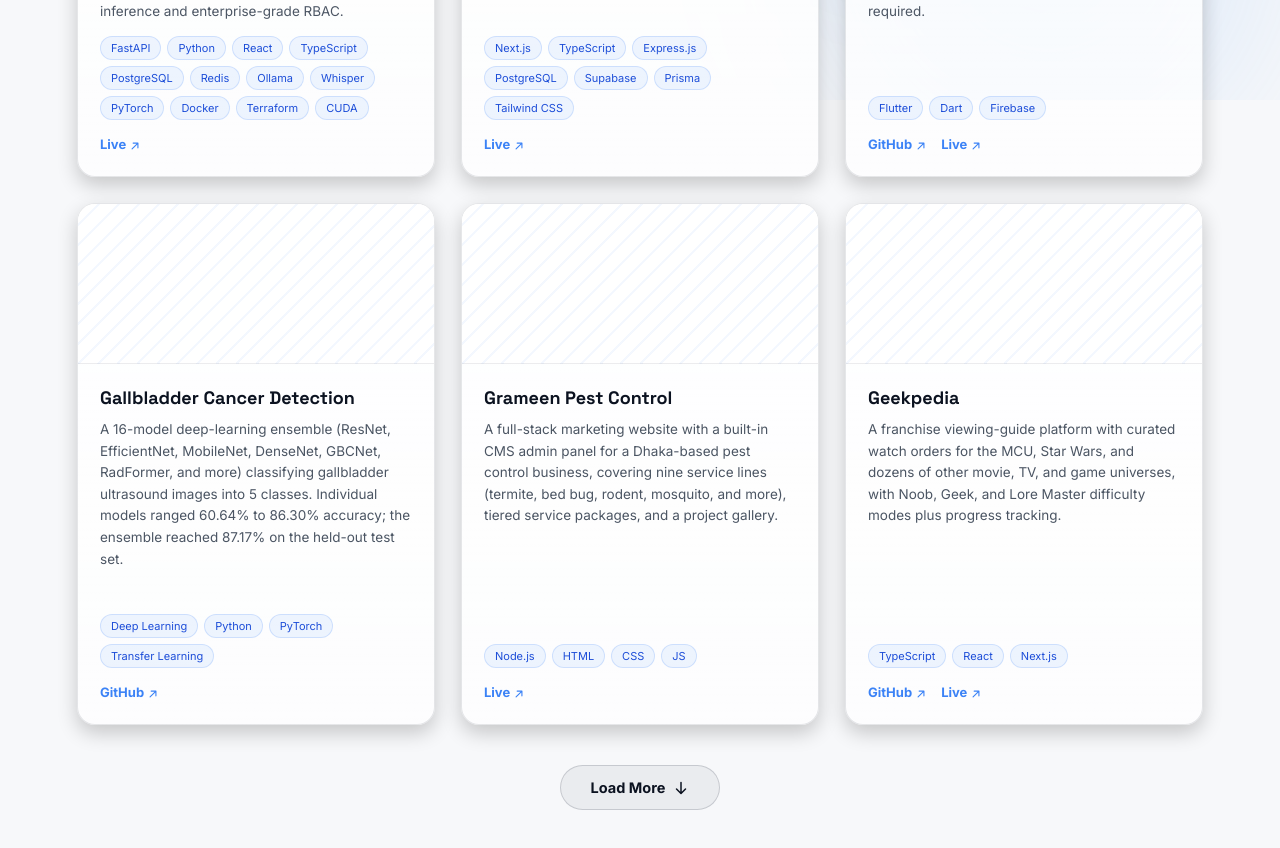
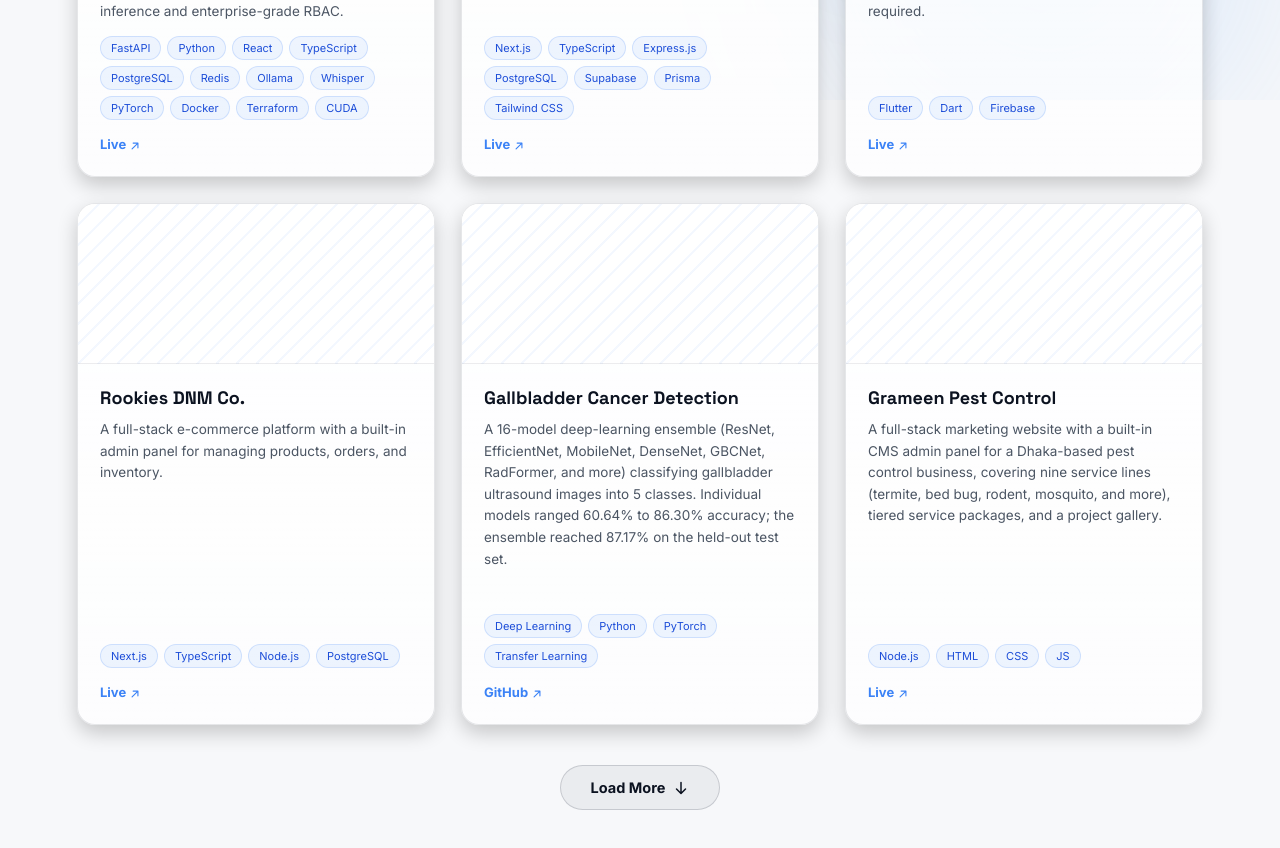
Before and after one commit to Slightsmile/slightsmile.github.io, a React (Vite) app: page /projects in a window 1280 px wide. Shown: the part 700-1548 px from the top of the page. Built offline with nearby package versions, Linux system fonts and the light colour scheme.

Commit message:
Add Rookies DNM Co. project and update project links

```diff
--- a/src/data.js
+++ b/src/data.js
@@ -20,8 +20,9 @@ export const TIMELINE_DATA = [
 
 export const PROJECTS_DATA = [
   { id: 'aihr', category: 'ai', title: 'AIHR', desc: 'A multi-tenant AI-powered HR platform covering recruitment and CV matching, video interview intelligence, attrition-risk prediction, bias-aware performance management, workforce forecasting, and an HR self-service chatbot, all on tenant-isolated databases with on-premise AI inference and enterprise-grade RBAC.', tags: ['FastAPI', 'Python', 'React', 'TypeScript', 'PostgreSQL', 'Redis', 'Ollama', 'Whisper', 'PyTorch', 'Docker', 'Terraform', 'CUDA'], image: '/images/aihr.png', githubUrl: null, liveUrl: 'https://aihr.daffodilglobal.ai/' },
-  { id: 'barighor', category: 'web', title: 'Barighor', desc: 'A digital rent notebook SaaS for landlords in Bangladesh: manage multiple buildings from one dashboard, auto-generate monthly invoices, track dues and vacancies, send building-wide notices, and give tenants their own portal for rent status and payment history.', tags: ['Next.js', 'TypeScript', 'Express.js', 'PostgreSQL', 'Supabase', 'Prisma', 'Tailwind CSS'], image: '/images/barighor.png', githubUrl: null, liveUrl: 'https://barighor.vercel.app/' },
-  { id: 'subtext', category: 'web', title: 'Subtext', desc: 'A privacy-first, end-to-end encrypted chat app built around "Infinity Space," a hidden password-locked chat environment users can switch into instantly, so sensitive conversations stay concealed even if someone else unlocks the phone. No account signup or ad tracking required.', tags: ['Flutter', 'Dart', 'Firebase'], image: '/images/subtext.png', githubUrl: 'https://github.com/Slightsmile/Subtext', liveUrl: 'https://subtext-bd.vercel.app/' },
+  { id: 'barighor', category: 'web', title: 'Barighor', desc: 'A digital rent notebook SaaS for landlords in Bangladesh: manage multiple buildings from one dashboard, auto-generate monthly invoices, track dues and vacancies, send building-wide notices, and give tenants their own portal for rent status and payment history.', tags: ['Next.js', 'TypeScript', 'Express.js', 'PostgreSQL', 'Supabase', 'Prisma', 'Tailwind CSS'], image: '/images/barighor.png', githubUrl: null, liveUrl: 'https://barighor.infec.tech' },
+  { id: 'subtext', category: 'web', title: 'Subtext', desc: 'A privacy-first, end-to-end encrypted chat app built around "Infinity Space," a hidden password-locked chat environment users can switch into instantly, so sensitive conversations stay concealed even if someone else unlocks the phone. No account signup or ad tracking required.', tags: ['Flutter', 'Dart', 'Firebase'], image: '/images/subtext.png', githubUrl: null, liveUrl: 'https://subtext-bd.vercel.app/' },
+  { id: 'rookiesdnmco', category: 'web', title: 'Rookies DNM Co.', desc: 'A full-stack e-commerce platform with a built-in admin panel for managing products, orders, and inventory.', tags: ['Next.js', 'TypeScript', 'Node.js', 'PostgreSQL'], image: '/images/rookies.png', githubUrl: null, liveUrl: 'https://rookiesdnmco.com' },
   { id: 'gbc', category: 'ai', title: 'Gallbladder Cancer Detection', desc: 'A 16-model deep-learning ensemble (ResNet, EfficientNet, MobileNet, DenseNet, GBCNet, RadFormer, and more) classifying gallbladder ultrasound images into 5 classes. Individual models ranged 60.64% to 86.30% accuracy; the ensemble reached 87.17% on the held-out test set.', tags: ['Deep Learning', 'Python', 'PyTorch', 'Transfer Learning'], image: '/images/disease.png', githubUrl: 'https://github.com/Slightsmile/Gallblader-Cancer-Detection-DL', liveUrl: null },
   { id: 'grameenpest', category: 'web', title: 'Grameen Pest Control', desc: 'A full-stack marketing website with a built-in CMS admin panel for a Dhaka-based pest control business, covering nine service lines (termite, bed bug, rodent, mosquito, and more), tiered service packages, and a project gallery.', tags: ['Node.js', 'HTML', 'CSS', 'JS'], image: '/images/grameenpest.png', githubUrl: null, liveUrl: 'https://grameenpestbd.com/' },
   { id: 'geekpedia', category: 'web', title: 'Geekpedia', desc: 'A franchise viewing-guide platform with curated watch orders for the MCU, Star Wars, and dozens of other movie, TV, and game universes, with Noob, Geek, and Lore Master difficulty modes plus progress tracking.', tags: ['TypeScript', 'React', 'Next.js'], image: '/images/geekpedia.svg', logo: true, logoInk: 'white', logoZoom: 2.9, githubUrl: 'https://github.com/Slightsmile/geekpedia', liveUrl: 'https://geekpedia-pi.vercel.app/' },
--- a/src/pages/HomePage.jsx
+++ b/src/pages/HomePage.jsx
@@ -284,15 +284,16 @@ export default function HomePage() {
             maskImage: 'linear-gradient(90deg, transparent, black 4%, black 96%, transparent)',
             WebkitMaskImage: 'linear-gradient(90deg, transparent, black 4%, black 96%, transparent)',
           }}>
-          {[...PROJECTS_DATA, ...PROJECTS_DATA].reverse().map((p, i) => (
-            <div key={p.id + '-' + i} className="__project-card" style={{
+          {[...PROJECTS_DATA, ...PROJECTS_DATA].reverse().map((p, i) => {
+            const cardUrl = p.liveUrl || p.githubUrl;
+            return (
+            <div key={p.id + '-' + i} className="__project-card" onClick={() => { if (cardUrl) window.open(cardUrl, '_blank', 'noreferrer'); }} style={{
               background: 'linear-gradient(180deg, var(--surface-strong), var(--surface-soft))',
-              border: '1px solid var(--border)', borderRadius: 16, overflow: 'hidden',
+              border: '1px solid var(--border)', borderRadius: 16, overflow: 'hidden', cursor: cardUrl ? 'pointer' : 'default',
               display: 'flex', flexDirection: 'column', flex: '0 0 260px', width: 260,
               transition: 'transform 0.2s ease, box-shadow 0.2s ease, border-color 0.2s ease',
               boxShadow: '0 8px 20px rgba(0,0,0,0.2)',
             }}>
-              <Link to="/projects" draggable={false} style={{ textDecoration: 'none', display: 'block' }}>
               <div style={{ height: 120, flexShrink: 0, position: 'relative', background: 'repeating-linear-gradient(135deg, rgba(59,130,246,0.06) 0px, rgba(59,130,246,0.06) 2px, transparent 2px, transparent 14px), var(--bg-elevated)', display: 'flex', alignItems: 'center', justifyContent: 'center', borderBottom: '1px solid var(--border-soft)' }}>
                 {p.logo
                   ? <img src={p.image} alt={p.title} loading="lazy" decoding="async" draggable={false} className={p.logoInk === 'black' ? '__logo-img-black' : '__logo-img-white'} style={{ width: `${34 * (p.logoZoom || 1)}%`, height: `${34 * (p.logoZoom || 1)}%`, objectFit: 'contain', pointerEvents: 'none' }} />
@@ -300,11 +301,8 @@ export default function HomePage() {
                     onError={(e) => { e.currentTarget.style.display = 'none'; e.currentTarget.nextSibling.style.display = 'flex'; }} />}
                 <span style={{ display: 'none', alignItems: 'center', justifyContent: 'center', width: '100%', height: '100%', fontFamily: "'JetBrains Mono',monospace", fontSize: 11, color: 'var(--text-quaternary)', letterSpacing: '0.04em', textAlign: 'center', padding: '0 14px' }}>{p.title.toUpperCase()} PREVIEW</span>
               </div>
-              </Link>
               <div style={{ padding: '16px 16px 18px', display: 'flex', flexDirection: 'column', flex: 1 }}>
-                <Link to="/projects" style={{ textDecoration: 'none' }}>
                 <div style={{ fontFamily: "'Space Grotesk',sans-serif", fontSize: 15.5, fontWeight: 700, color: 'var(--text-primary)' }}>{p.title}</div>
-                </Link>
                 <p style={{
                   fontSize: 12.5, color: 'var(--text-secondary)', margin: '8px 0 12px', lineHeight: 1.5,
                   display: '-webkit-box', WebkitLineClamp: 2, WebkitBoxOrient: 'vertical', overflow: 'hidden',
@@ -315,12 +313,13 @@ export default function HomePage() {
                   ))}
                 </div>
                 <div style={{ display: 'flex', gap: 12, marginTop: 'auto' }}>
-                  {p.githubUrl && <a href={p.githubUrl} target="_blank" rel="noreferrer" style={{ fontSize: 12, color: 'var(--accent-light)', textDecoration: 'none', fontWeight: 700 }}>GitHub <ArrowRight size={11} weight="bold" style={{ transform: 'rotate(-45deg)', display: 'inline', verticalAlign: 'middle' }} /></a>}
-                  {p.liveUrl && <a href={p.liveUrl} target="_blank" rel="noreferrer" style={{ fontSize: 12, color: 'var(--accent-light)', textDecoration: 'none', fontWeight: 700 }}>Live <ArrowRight size={11} weight="bold" style={{ transform: 'rotate(-45deg)', display: 'inline', verticalAlign: 'middle' }} /></a>}
+                  {p.githubUrl && <a href={p.githubUrl} target="_blank" rel="noreferrer" onClick={(e) => e.stopPropagation()} style={{ fontSize: 12, color: 'var(--accent-light)', textDecoration: 'none', fontWeight: 700 }}>GitHub <ArrowRight size={11} weight="bold" style={{ transform: 'rotate(-45deg)', display: 'inline', verticalAlign: 'middle' }} /></a>}
+                  {p.liveUrl && <a href={p.liveUrl} target="_blank" rel="noreferrer" onClick={(e) => e.stopPropagation()} style={{ fontSize: 12, color: 'var(--accent-light)', textDecoration: 'none', fontWeight: 700 }}>Live <ArrowRight size={11} weight="bold" style={{ transform: 'rotate(-45deg)', display: 'inline', verticalAlign: 'middle' }} /></a>}
                 </div>
               </div>
             </div>
-          ))}
+            );
+          })}
         </div>
       </section>
 
--- a/src/pages/ProjectsPage.jsx
+++ b/src/pages/ProjectsPage.jsx
@@ -39,8 +39,10 @@ export default function ProjectsPage() {
           const id = 'proj-' + p.id;
           const tilt = tiltMap[p.id] || { rx: 0, ry: 0 };
           const isRevealed = !!revealed[id];
+          const cardUrl = p.liveUrl || p.githubUrl;
           return (
             <div key={p.id} className="__project-card" data-reveal={id} ref={register}
+              onClick={() => { if (cardUrl) window.open(cardUrl, '_blank', 'noreferrer'); }}
               onMouseMove={(e) => {
                 const rect = e.currentTarget.getBoundingClientRect();
                 const px = (e.clientX - rect.left) / rect.width - 0.5;
@@ -73,8 +75,8 @@ export default function ProjectsPage() {
                   ))}
                 </div>
                 <div style={{ display: 'flex', gap: 14, marginTop: 'auto' }}>
-                  {p.githubUrl && <a href={p.githubUrl} target="_blank" rel="noreferrer" style={{ fontSize: 13, color: 'var(--accent-light)', textDecoration: 'none', fontWeight: 700 }}>GitHub <ArrowRight size={12} weight="bold" style={{ transform: 'rotate(-45deg)', display: 'inline', verticalAlign: 'middle' }} /></a>}
-                  {p.liveUrl && <a href={p.liveUrl} target="_blank" rel="noreferrer" style={{ fontSize: 13, color: 'var(--accent-light)', textDecoration: 'none', fontWeight: 700 }}>Live <ArrowRight size={12} weight="bold" style={{ transform: 'rotate(-45deg)', display: 'inline', verticalAlign: 'middle' }} /></a>}
+                  {p.githubUrl && <a href={p.githubUrl} target="_blank" rel="noreferrer" onClick={(e) => e.stopPropagation()} style={{ fontSize: 13, color: 'var(--accent-light)', textDecoration: 'none', fontWeight: 700 }}>GitHub <ArrowRight size={12} weight="bold" style={{ transform: 'rotate(-45deg)', display: 'inline', verticalAlign: 'middle' }} /></a>}
+                  {p.liveUrl && <a href={p.liveUrl} target="_blank" rel="noreferrer" onClick={(e) => e.stopPropagation()} style={{ fontSize: 13, color: 'var(--accent-light)', textDecoration: 'none', fontWeight: 700 }}>Live <ArrowRight size={12} weight="bold" style={{ transform: 'rotate(-45deg)', display: 'inline', verticalAlign: 'middle' }} /></a>}
                 </div>
               </div>
             </div>
```
Also changed, not shown: public/images/rookies.png (added). Lines whose indentation alone changed are shown as unchanged.
